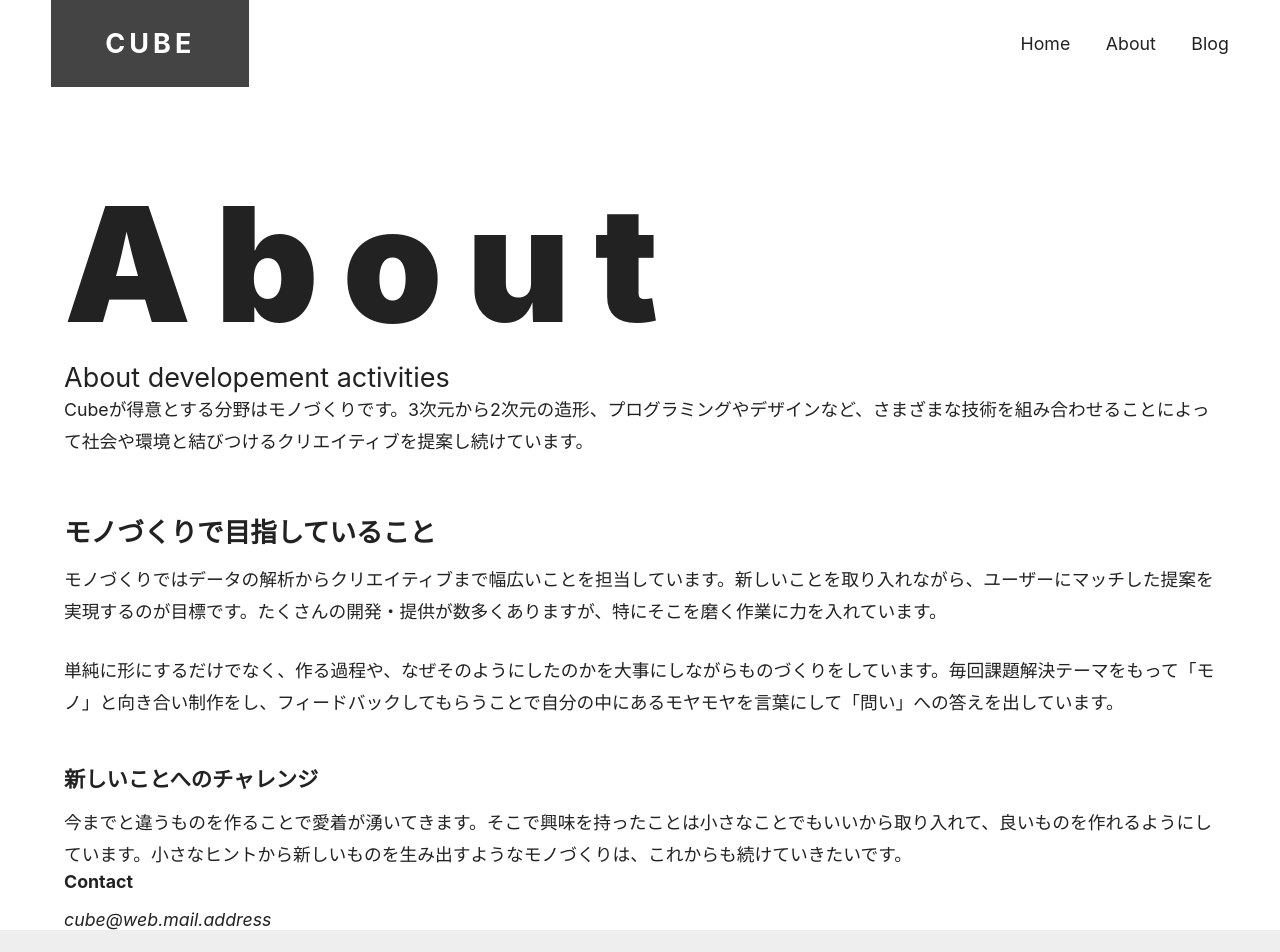
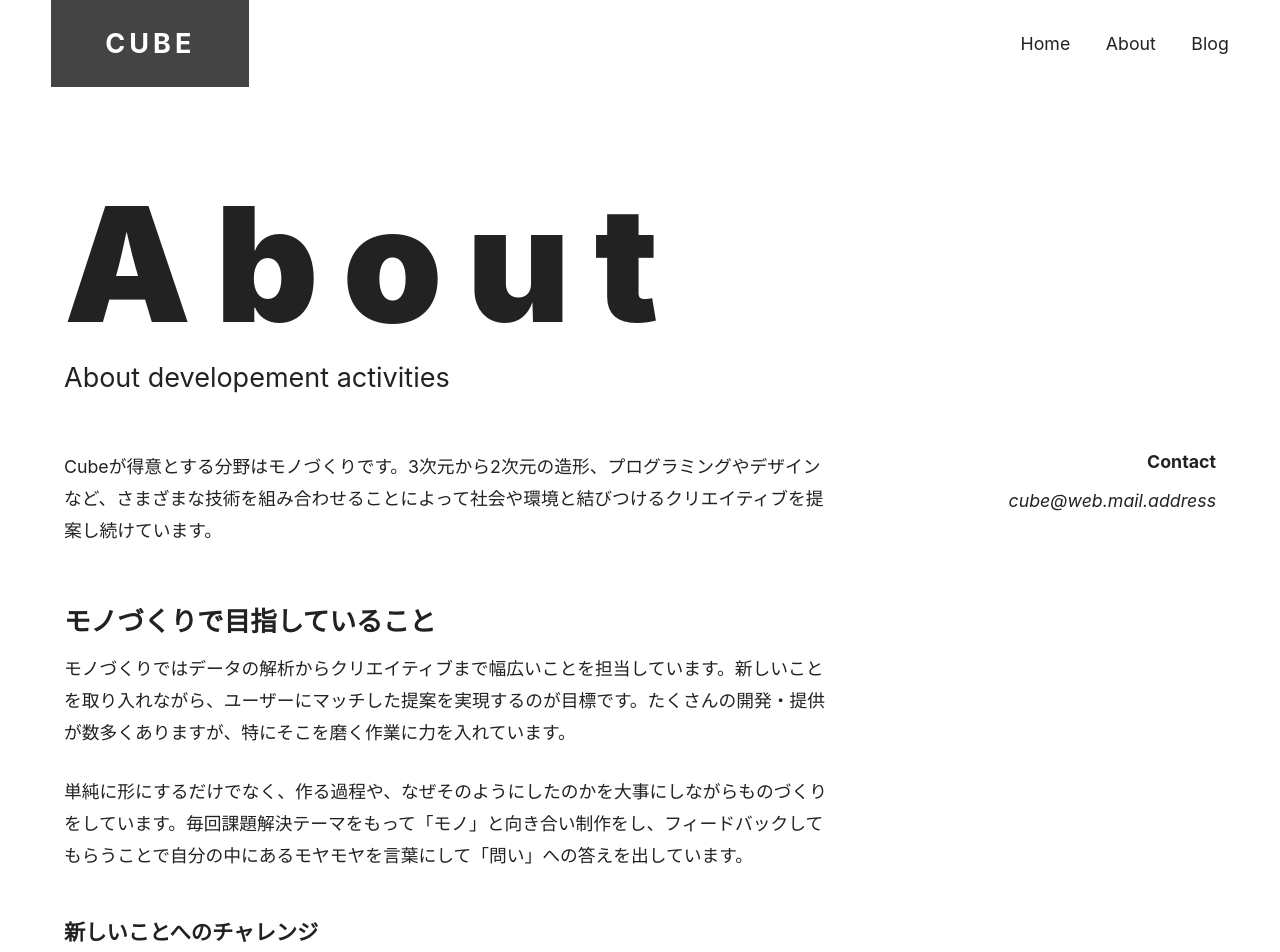
Before and after one commit to Dens0728/Blog, a Next.js app: page /about in a window 1280 px wide. Shown: the top 952 px of the page. Built offline with nearby package versions, Linux system fonts and the light colour scheme.

Commit message:
4.8 2段組レイアウト

```diff
--- /dev/null
+++ b/components/two-column.js
@@ -0,0 +1,15 @@
+import styles from 'styles/two-column.module.css'
+
+const TwoColumn = ({ children }) => (
+  <div className={styles.flexContainer}>{children}</div>
+)
+
+const TwoColumnMain = ({ children }) => (
+  <div className={styles.main}>{children}</div>
+)
+
+const TwoColumnSidebar = ({ children }) => (
+  <div className={styles.sidebar}>{children}</div>
+)
+
+export { TwoColumn, TwoColumnMain, TwoColumnSidebar }
--- a/pages/about.js
+++ b/pages/about.js
@@ -2,11 +2,18 @@ import Hero from 'components/hero'
 import Container from 'components/container'
 import PostBody from 'components/post-body'
 import Contact from 'components/contact'
+import {
+  TwoColumn,
+  TwoColumnMain,
+  TwoColumnSidebar
+} from 'components/two-column'
 
 const about = () => {
   return (
     <Container>
       <Hero title='About' subtitle='About developement activities' />
+      <TwoColumn>
+        <TwoColumnMain>
           <PostBody>
             <p>
               Cubeが得意とする分野はモノづくりです。3次元から2次元の造形、プログラミングやデザインなど、さまざまな技術を組み合わせることによって社会や環境と結びつけるクリエイティブを提案し続けています。
@@ -23,7 +30,11 @@ const about = () => {
               今までと違うものを作ることで愛着が湧いてきます。そこで興味を持ったことは小さなことでもいいから取り入れて、良いものを作れるようにしています。小さなヒントから新しいものを生み出すようなモノづくりは、これからも続けていきたいです。
             </p>
           </PostBody>
+        </TwoColumnMain>
+        <TwoColumnSidebar>
           <Contact />
+        </TwoColumnSidebar>
+      </TwoColumn>
     </Container>
   )
 }
--- /dev/null
+++ b/styles/two-column.module.css
@@ -0,0 +1,28 @@
+.flexContainer {
+  composes : sideBySide from './utils.module.css';
+  gap: var(--space-md);
+  margin: var(--space-md) 0 var(--space-lg);
+}
+
+@media (min-width: 768px) {
+  .main {
+    width: 768px;
+  }
+  .sidebar {
+    width: 240px;
+    position: sticky;
+    top: 40px;
+    align-self:flex-start;
+  }
+
+  .sidebar * {
+    text-align: right;
+  }
+
+  .sidebar :is(div, ul) {
+    width: fit-content;
+    margin-left: auto;
+    place-items: flex-end;
+    place-content: flex-end;
+  }
+}
```
Lines whose indentation alone changed are shown as unchanged.
